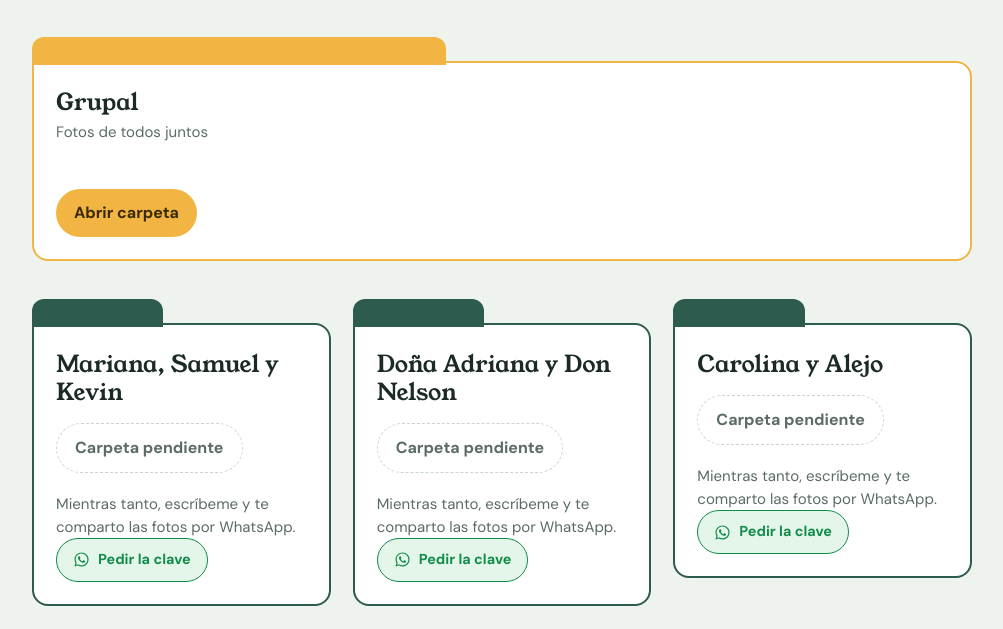
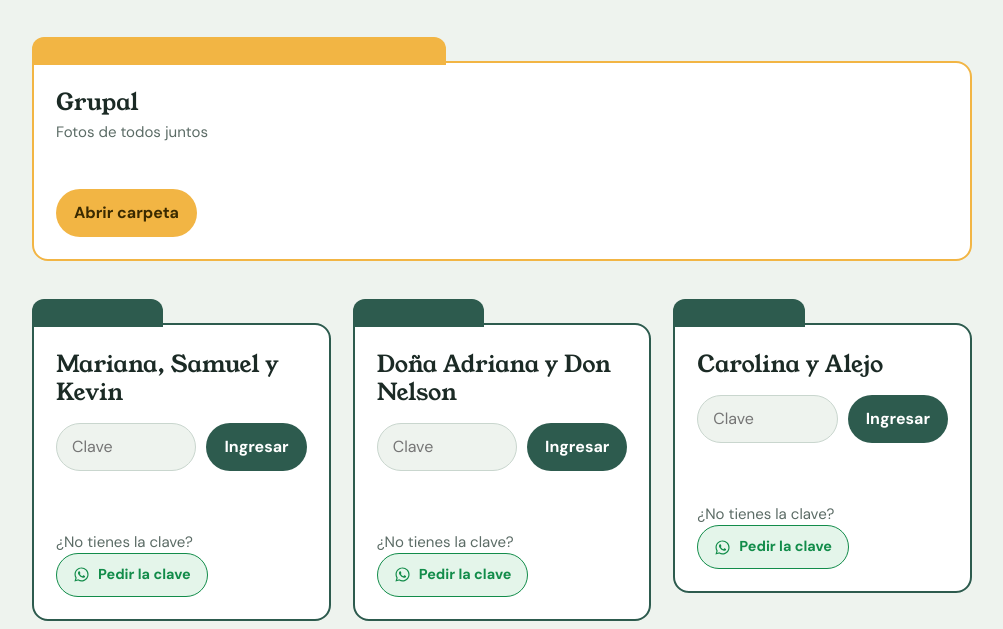
Before and after one commit to Jhonpi33/FOTOS_PANACHI, a plain HTML site: page index.html in a window 1280 px wide. Shown: the part 171-800 px from the top of the page, without its empty margins (138-1141 px from the left). Drawn offline with Linux system fonts and the light colour scheme.

Commit message:
Cifra links con claves nuevas y agrega pedido de clave por WhatsApp

```diff
--- a/index.html
+++ b/index.html
@@ -85,10 +85,10 @@ var WHATSAPP = "573186596536"; // tu número con código de país
 
 var CARPETAS = [
   { nombre: "Grupal", nota: "Fotos de todos juntos", url: "https://drive.google.com/drive/folders/1YFg5akBwNYMdjjU8HLXeS18ounUUssyX?usp=sharing", grupal: true },
-  { nombre: "Mariana, Samuel y Kevin", s: "", i: "", d: "" },
-  { nombre: "Doña Adriana y Don Nelson", s: "", i: "", d: "" },
-  { nombre: "Carolina y Alejo", s: "", i: "", d: "" },
-  { nombre: "Carla", s: "", i: "", d: "" },
+  { nombre: "Mariana, Samuel y Kevin", s: "0c6kBfw55CSsYATEXU+DQQ==", i: "U5l6jSLIubK4BGJH", d: "8+ORt3UX3nO1p+/I0DWhlktzpnBIpRF3nyT801hnecy1bP+pWzU6y7kHt3o2bKoPpujW0pTbXQLcE0V3r6822tYud+nPSAHSUi52htpAIknE456eQEBsTmHynEij2fCCIudzVw==" },
+  { nombre: "Doña Adriana y Don Nelson", s: "SMjxxO6tIu0EmePlamLnNQ==", i: "cZtdFlpCtlGTGZxj", d: "VqC67Cjv9f1cMTTsDr2wIaeNVFK2eYWQKmXRm1/94PSjSPjR57WJ65DsgNR1ADaANOIE6lehL1S1ecRuuytiX/7KNjFLQLHP9kboKmIAysgvzAf5QRKOk+H4av+0wjisCt7VCw==" },
+  { nombre: "Carolina y Alejo", s: "5pak0br89Py7GqsLbd8KBQ==", i: "PAPsR9xtig2SqllV", d: "DNqzpUTvRjg/NEM5WzE1gzA5bFsNk8dEaJTcEH+U8VC3Fh8x4+UEjWPKjPmUE+elO+jemhmmT1TCcEArUaV683UXMLknmVgyy48DGRQCcQs9k52z0BrS8F5Kugb4jGctS9JRig==" },
+  { nombre: "Carla", s: "EwdjKwr2SQ62vRJ3zEXiqQ==", i: "cnHcEkfrU20KF8kA", d: "Z1OjU5WmDTOcXGbNknAo3DMAmw/aYDZp0aIcvYEbxOF+wNbpoVrIJzLnPbwzYIT3dOjQ3Pho9pU2q1YdPyk0xMd/01WZm1g7/QYV4YNCQcI35/hnY6IYGve4HUQyMDYcLGivEA==" },
   { nombre: "Majo", s: "", i: "", d: "" }
 ];
 // ─────────────────────────────────────────────────────────────────────────────
```
